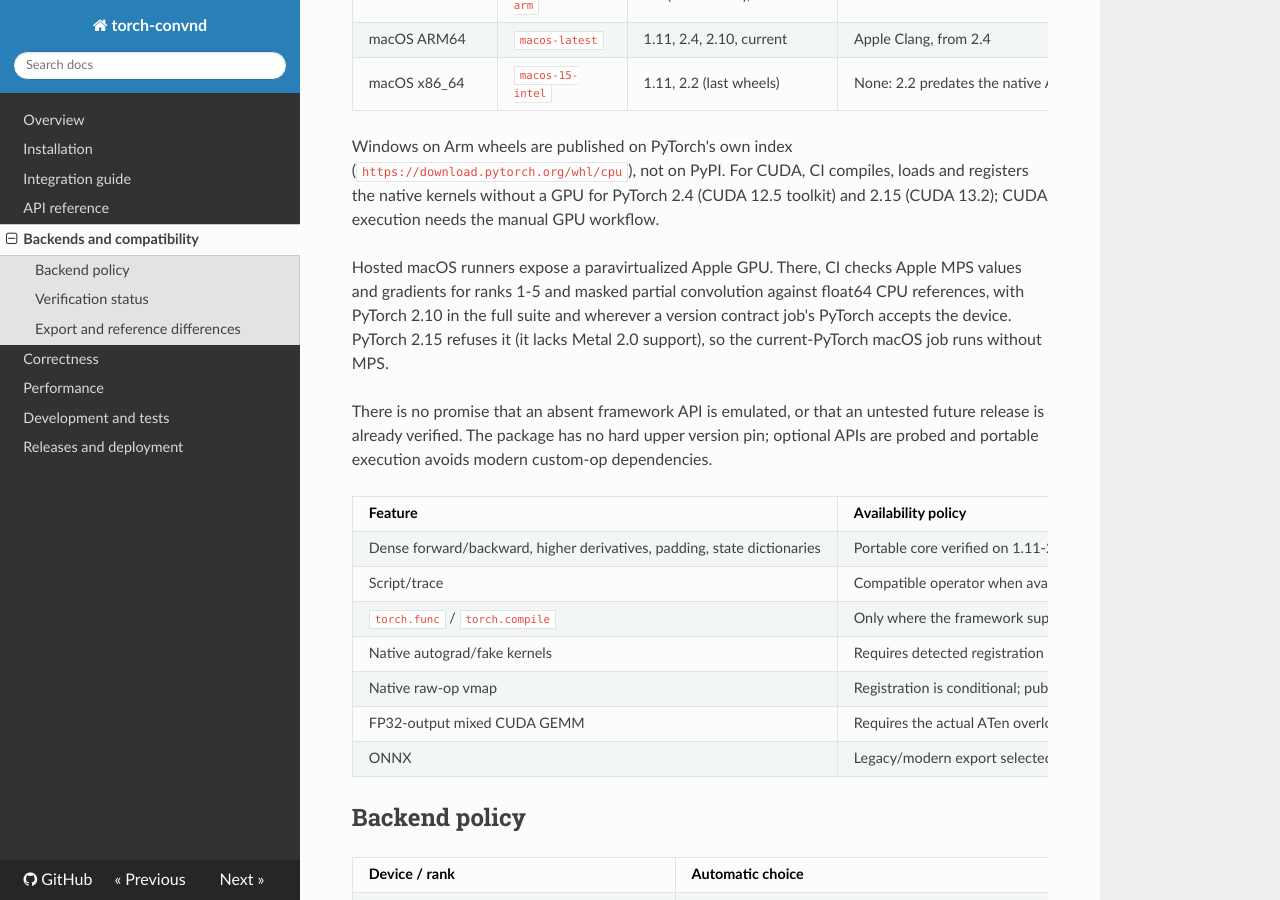
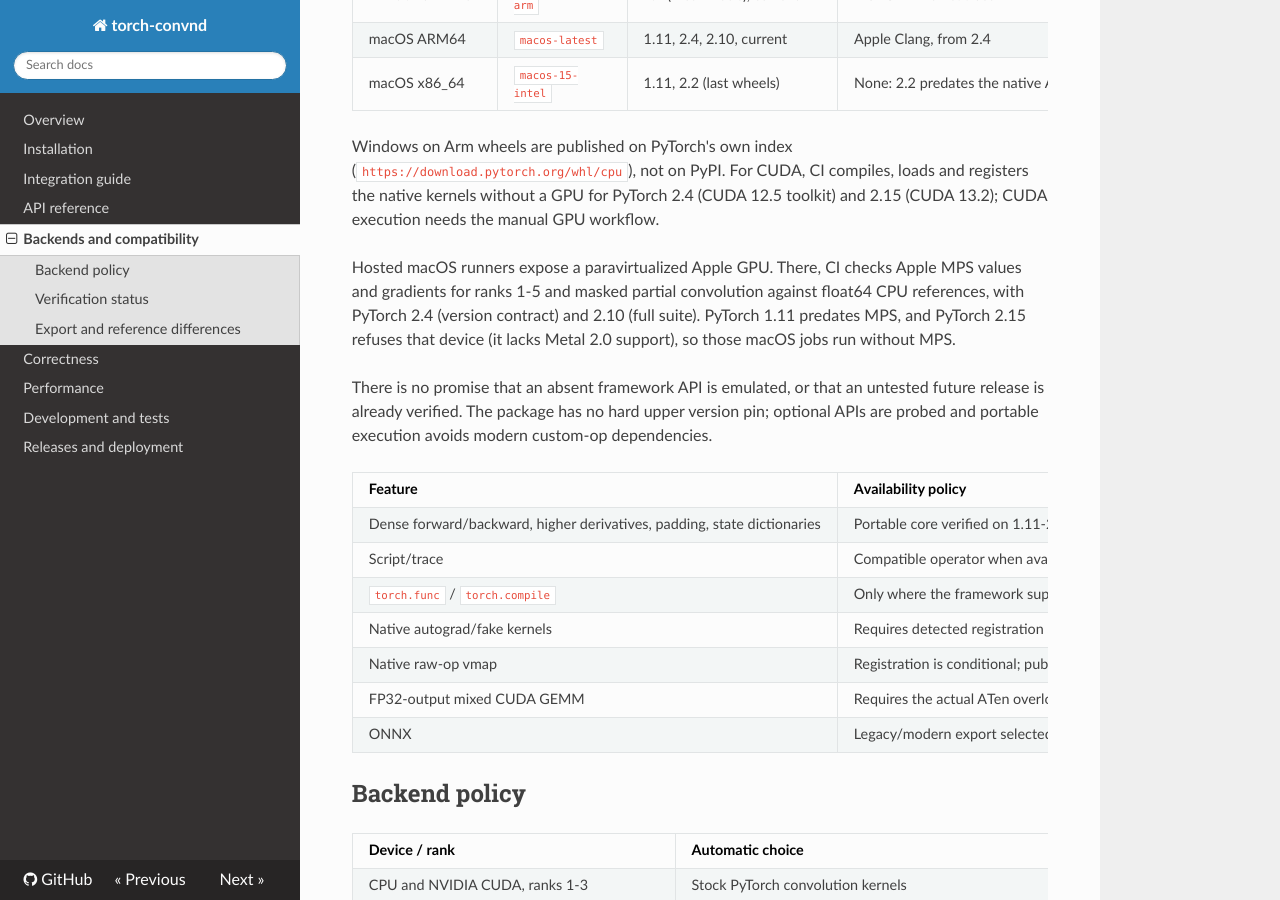
Before and after one commit to lyehe/torch-convnd, an MkDocs documentation site: the page built from docs/support.md, in a window 1280 px wide and 900 px high, scrolled down 547 px. Built offline with MkDocs 1.6.1, drawn with Linux system fonts in a browser that asks for light colours; nearby versions of some CDN libraries.

Commit message:
State which PyTorch releases the hosted MPS checks cover
Co-Authored-By: Claude Opus 5.5 <noreply@anthropic.com>

```diff
--- a/docs/support.md
+++ b/docs/support.md
@@ -24,9 +24,9 @@ toolkit) and 2.15 (CUDA 13.2); CUDA execution needs the manual GPU workflow.
 
 Hosted macOS runners expose a paravirtualized Apple GPU. There, CI checks Apple
 MPS values and gradients for ranks 1-5 and masked partial convolution against
-float64 CPU references, with PyTorch 2.10 in the full suite and wherever a version
-contract job's PyTorch accepts the device. PyTorch 2.15 refuses it (it lacks
-Metal 2.0 support), so the current-PyTorch macOS job runs without MPS.
+float64 CPU references, with PyTorch 2.4 (version contract) and 2.10 (full suite).
+PyTorch 1.11 predates MPS, and PyTorch 2.15 refuses that device (it lacks Metal 2.0
+support), so those macOS jobs run without MPS.
 
 There is no promise that an absent framework API is emulated, or that an untested
 future release is already verified. The package has no hard upper version pin;
```
